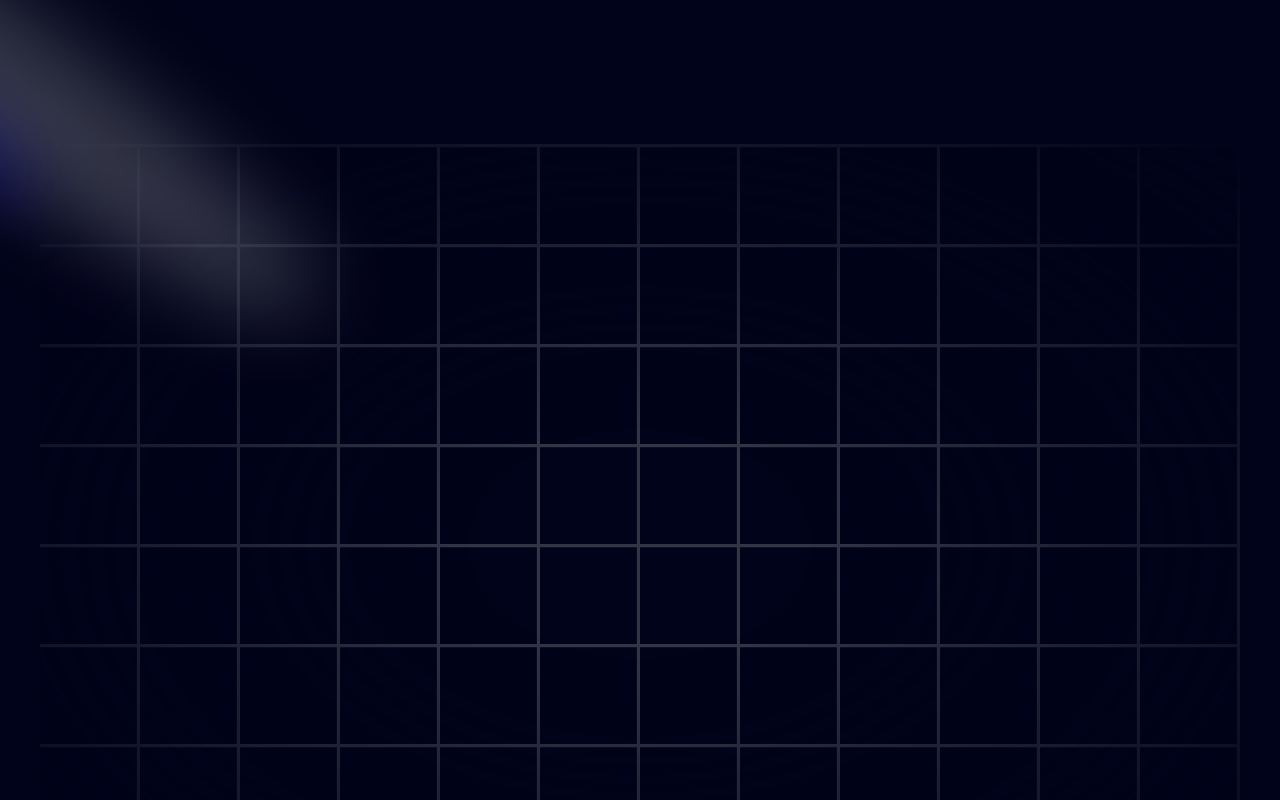
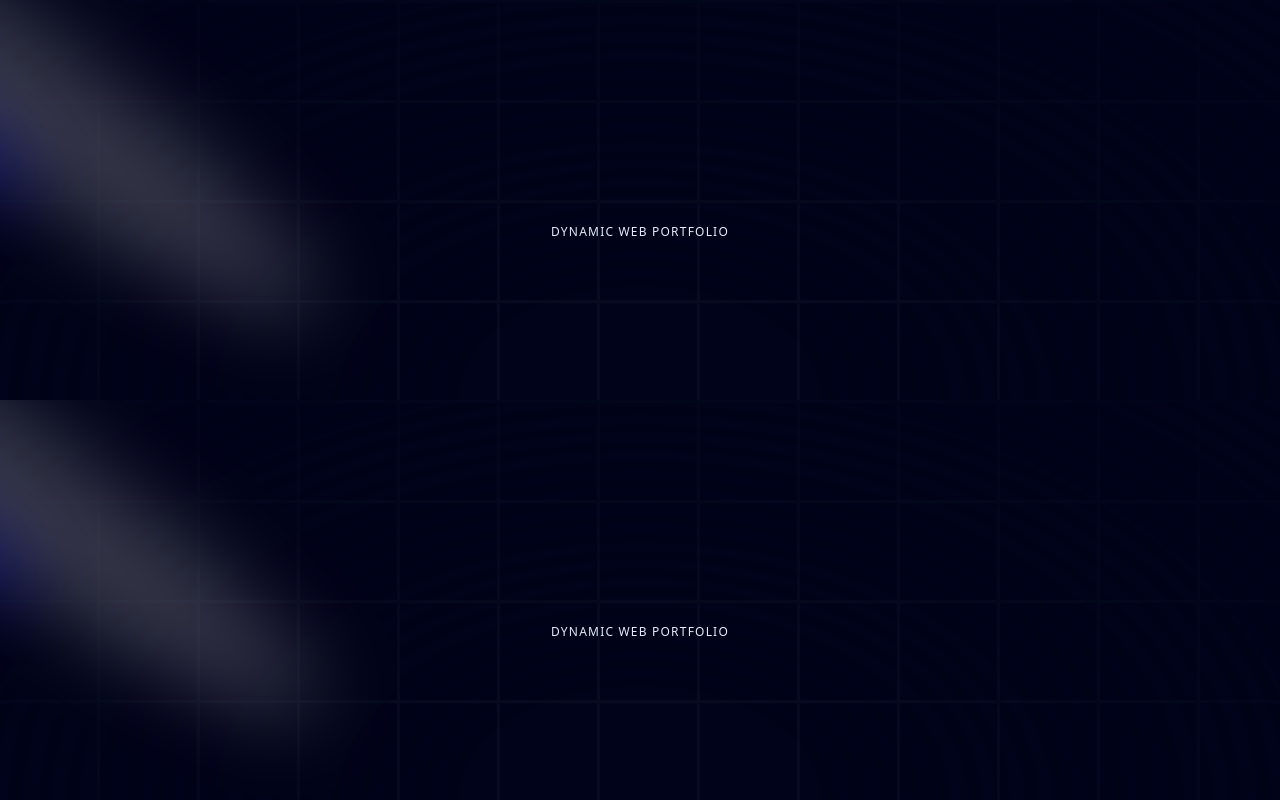
Before and after one commit to MeCode50/portfolio-site, a Next.js app: page / in a window 1280 px wide. Shown: the top 800 px of the page. Built offline with nearby package versions, Linux system fonts and the light colour scheme.

Commit message:
✨ styling the hero.tsx div

```diff
--- a/components/Hero.tsx
+++ b/components/Hero.tsx
@@ -24,9 +24,20 @@
 				/>
 			</div>
 
-			<div className="h-screen w-full dark:bg-black-100 bg-white  dark:bg-grid-white/[0.2] bg-grid-black/[0.3] relative flex items-center justify-center">
+			<div className="h-screen w-full dark:bg-black-100 bg-white  dark:bg-grid-white/[0.03] bg-grid-black/[0.3]  flex items-center justify-center absolute top-0 left-0">
 				{/* Radial gradient for the container to give a faded look */}
 				<div className="absolute pointer-events-none inset-0 flex items-center justify-center dark:bg-black-100 bg-white [mask-image:radial-gradient(ellipse_at_center,transparent_20%,black)]" />
+			</div>
+			<div className="flex justify-center relative my-20 z-10">
+				<div
+					className="max-w-[89vw] md:max-w-2xl lg:max-w-[69vw] flex flex-col
+				itemsx-center justify center">
+					<h2
+						className="uppercase tracking-widest
+					text-xs text-center text-blue-100 mas-w-80">
+						Dynamic web portfolio
+					</h2>
+				</div>
 			</div>
 		</div>
 	);
```
